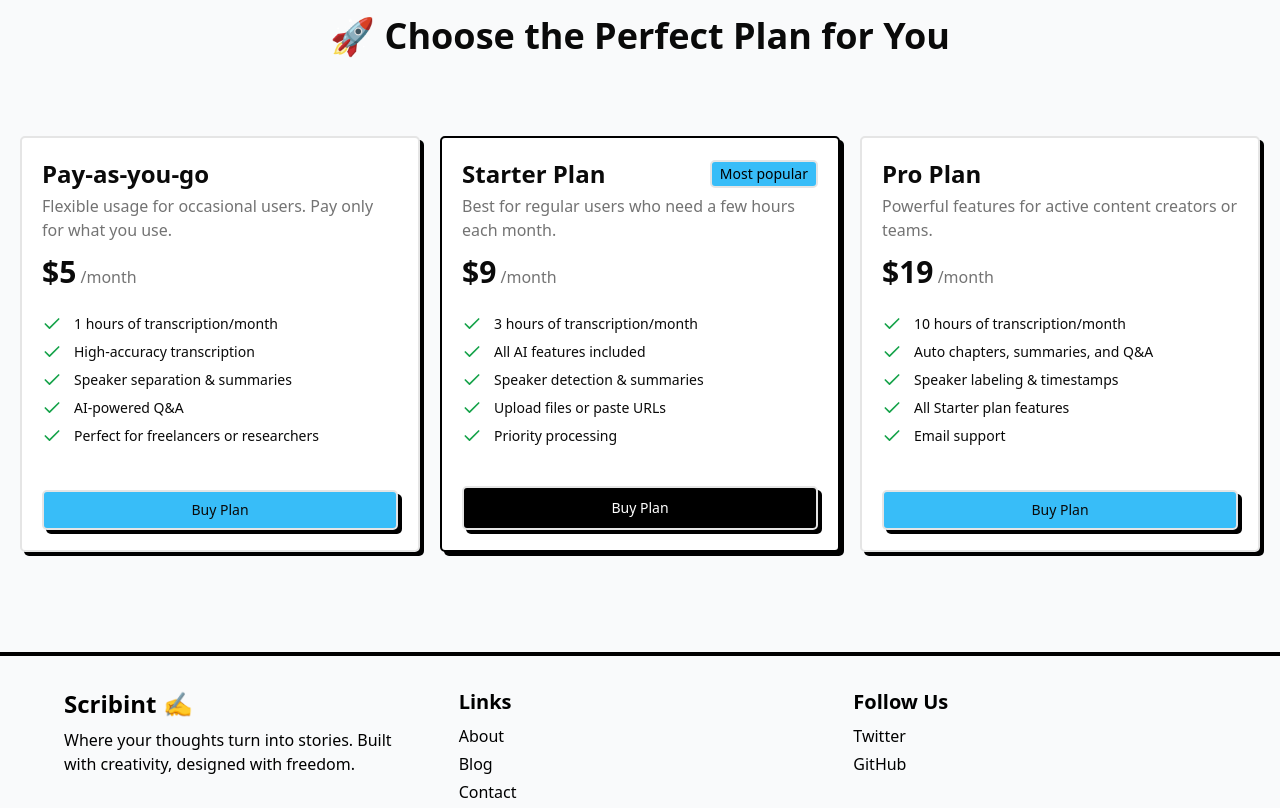
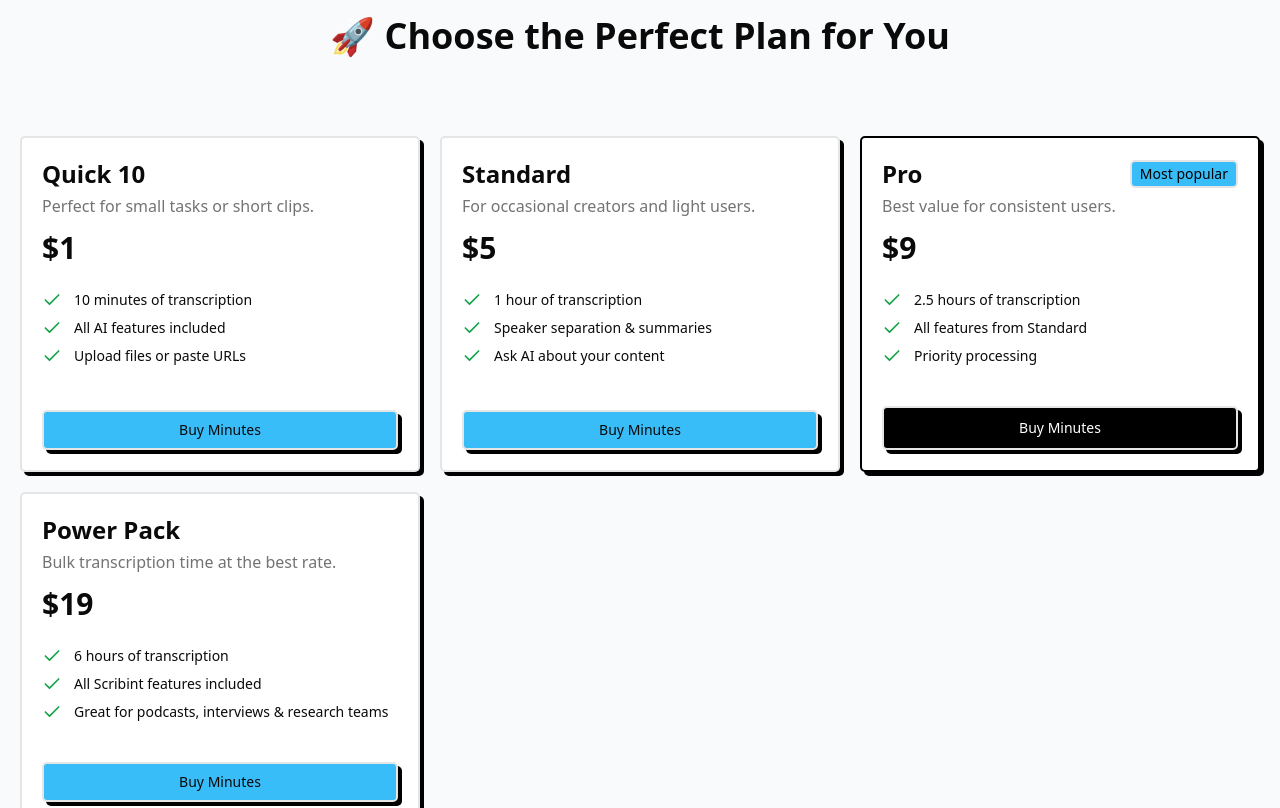
Before and after one commit to afnanhussain2002/read-podcast, a Next.js app: page / in a window 1280 px wide. Shown: the part 1520-2328 px from the top of the page. Built offline with nearby package versions, Linux system fonts and the light colour scheme; no server answers.

Commit message:
install stripe for next js

```diff
--- a/components/PricingPlan.tsx
+++ b/components/PricingPlan.tsx
@@ -22,14 +22,7 @@ export default function PricingPlan({ perks, mostPopular = false, planName, desc
         </div>
         <p className="mb-3 mt-1 text-muted-foreground">{description}</p>
         <div className="mt-1 text-3xl font-heading">
-          {price === "Free" ? (
-            <span>Free</span>
-          ) : (
-            <>
-              <span>${price}</span>
-              <span className="text-base font-normal text-muted-foreground"> /month</span>
-            </>
-          )}
+          <span>{price}</span>
         </div>
         <ul className="mt-6 flex flex-col gap-2 text-sm">
           {perks.map((perk, i) => (
@@ -43,7 +36,7 @@ export default function PricingPlan({ perks, mostPopular = false, planName, desc
         size={mostPopular ? "lg" : "default"}
         className={cn("mt-10 w-full", mostPopular && "bg-black text-white hover:bg-black/90")}
       >
-        {price === "Free" ? "Try for Free" : "Buy Plan"}
+        Buy Minutes
       </Button>
     </div>
   );
--- a/package.json
+++ b/package.json
@@ -18,6 +18,7 @@
     "@radix-ui/react-navigation-menu": "^1.2.6",
     "@radix-ui/react-select": "^2.1.6",
     "@radix-ui/react-slot": "^1.1.2",
+    "@stripe/stripe-js": "^7.1.0",
     "assemblyai": "^4.9.0",
     "axios": "^1.8.4",
     "bcryptjs": "^3.0.2",
@@ -30,7 +31,7 @@
     "lucide-react": "^0.479.0",
     "mongoose": "^8.12.1",
     "multer": "^1.4.5-lts.2",
-    "next": "15.1.7",
+    "next": "^15.1.7",
     "next-auth": "^4.24.11",
     "next-cloudinary": "^6.16.0",
     "next-themes": "^0.4.6",
--- a/public/data.ts
+++ b/public/data.ts
@@ -27,54 +27,45 @@ export const features = [
 
 
 export const pricingPlans = [
-  /* {
-    planName: 'Free Tier',
-    description: 'Great for trying out Scribint with limited usage.',
-    price: '0',
+  {
+    planName: 'Quick 10',
+    description: 'Perfect for small tasks or short clips.',
+    price: '$1',
     perks: [
-      '5 minutes of free transcription',
-      'Use file uploads or links',
-      'Basic speaker separation',
-      'Summarization included',
-      'Multilingual detection',
-      'No credit card needed',
-    ],
-  }, */
-  {
-    planName: 'Pay-as-you-go',
-    description: 'Flexible usage for occasional users. Pay only for what you use.',
-    price: '5',
-    perks: [
-      '1 hours of transcription/month',
-      'High-accuracy transcription',
-      'Speaker separation & summaries',
-      'AI-powered Q&A',
-      'Perfect for freelancers or researchers',
+      '10 minutes of transcription',
+      'All AI features included',
+      'Upload files or paste URLs',
     ],
   },
   {
-    planName: 'Starter Plan',
-    description: 'Best for regular users who need a few hours each month.',
-    price: '9',
+    planName: 'Standard',
+    description: 'For occasional creators and light users.',
+    price: '$5',
+    perks: [
+      '1 hour of transcription',
+      'Speaker separation & summaries',
+      'Ask AI about your content',
+    ],
+  },
+  {
+    planName: 'Pro',
+    description: 'Best value for consistent users.',
+    price: '$9',
     mostPopular: true,
     perks: [
-      '3 hours of transcription/month',
-      'All AI features included',
-      'Speaker detection & summaries',
-      'Upload files or paste URLs',
+      '2.5 hours of transcription',
+      'All features from Standard',
       'Priority processing',
     ],
   },
   {
-    planName: 'Pro Plan',
-    description: 'Powerful features for active content creators or teams.',
-    price: '19',
+    planName: 'Power Pack',
+    description: 'Bulk transcription time at the best rate.',
+    price: '$19',
     perks: [
-      '10 hours of transcription/month',
-      'Auto chapters, summaries, and Q&A',
-      'Speaker labeling & timestamps',
-      'All Starter plan features',
-      'Email support',
+      '6 hours of transcription',
+      'All Scribint features included',
+      'Great for podcasts, interviews & research teams',
     ],
   },
 ];
```
Also changed, not shown: 1 other file (tests, documents, lock files or other folders).
